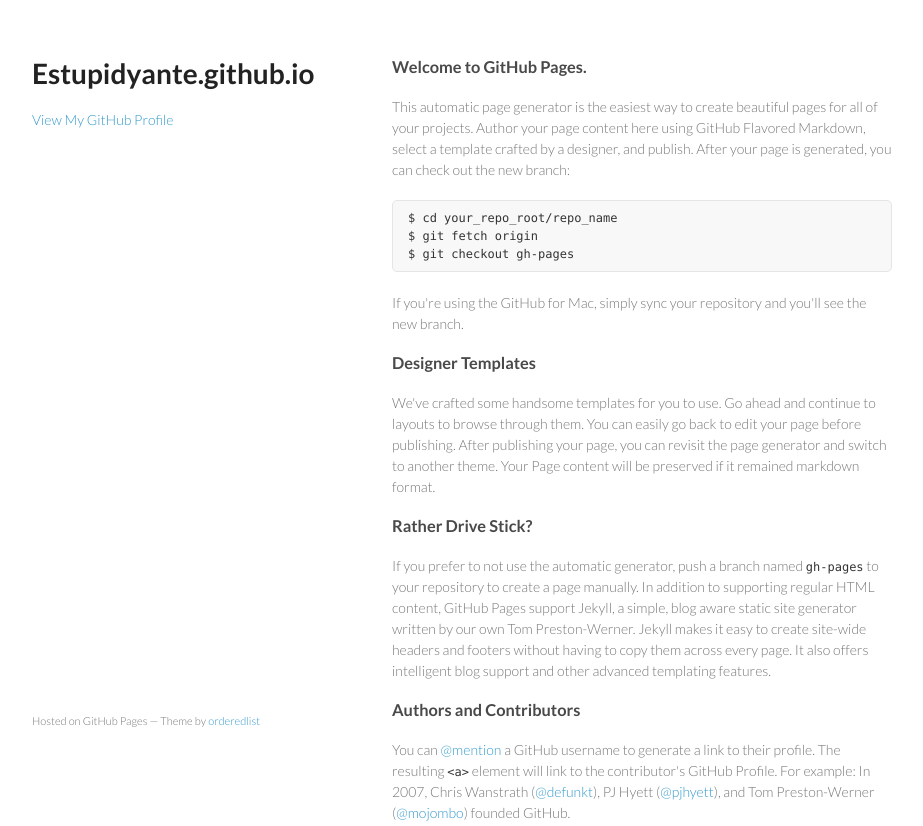
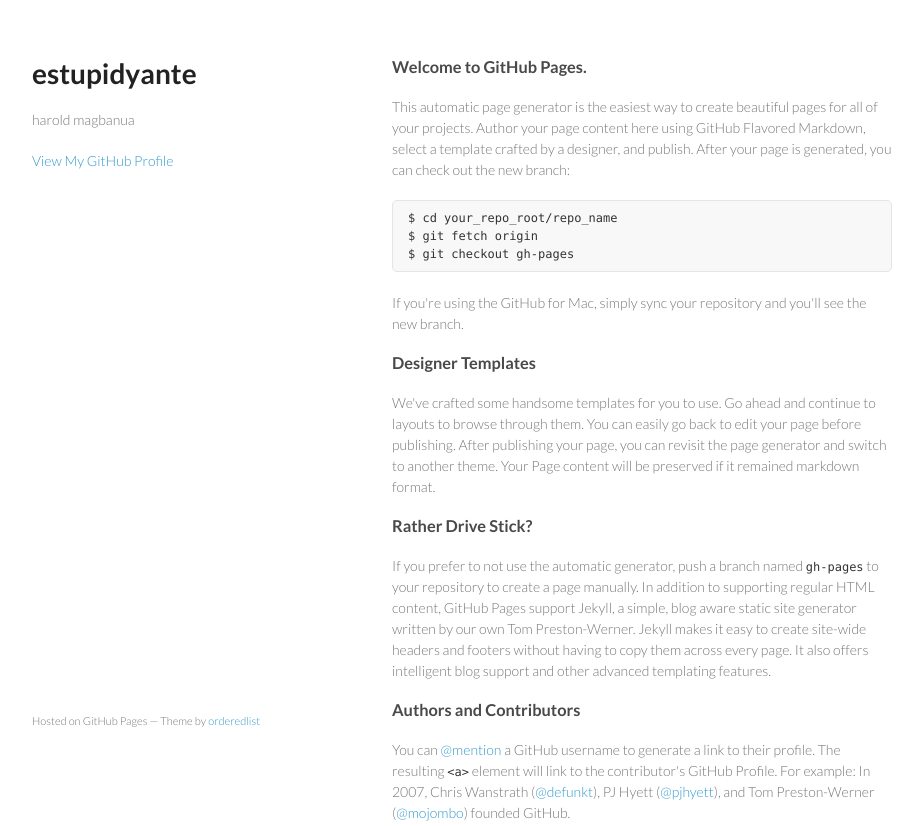
Before and after one commit to estupidyante/estupidyante.github.io, a plain HTML site: page index.html in a window 1280 px wide. Shown: the top 826 px of the page, without its empty margins (178-1101 px from the left). Drawn offline with Linux system fonts and the light colour scheme.

Commit message:
Update index.html

```diff
--- a/index.html
+++ b/index.html
@@ -3,7 +3,7 @@
   <head>
     <meta charset="utf-8">
     <meta http-equiv="X-UA-Compatible" content="chrome=1">
-    <title>Estupidyante.github.io by estupidyante</title>
+    <title>estupidyante</title>
 
     <link rel="stylesheet" href="stylesheets/styles.css">
     <link rel="stylesheet" href="stylesheets/pygment_trac.css">
@@ -15,8 +15,8 @@
   <body>
     <div class="wrapper">
       <header>
-        <h1>Estupidyante.github.io</h1>
-        <p></p>
+        <h1>estupidyante</h1>
+        <p>harold magbanua</p>
 
 
         <p class="view"><a href="https://github.com/estupidyante">View My GitHub Profile</a></p>
```
